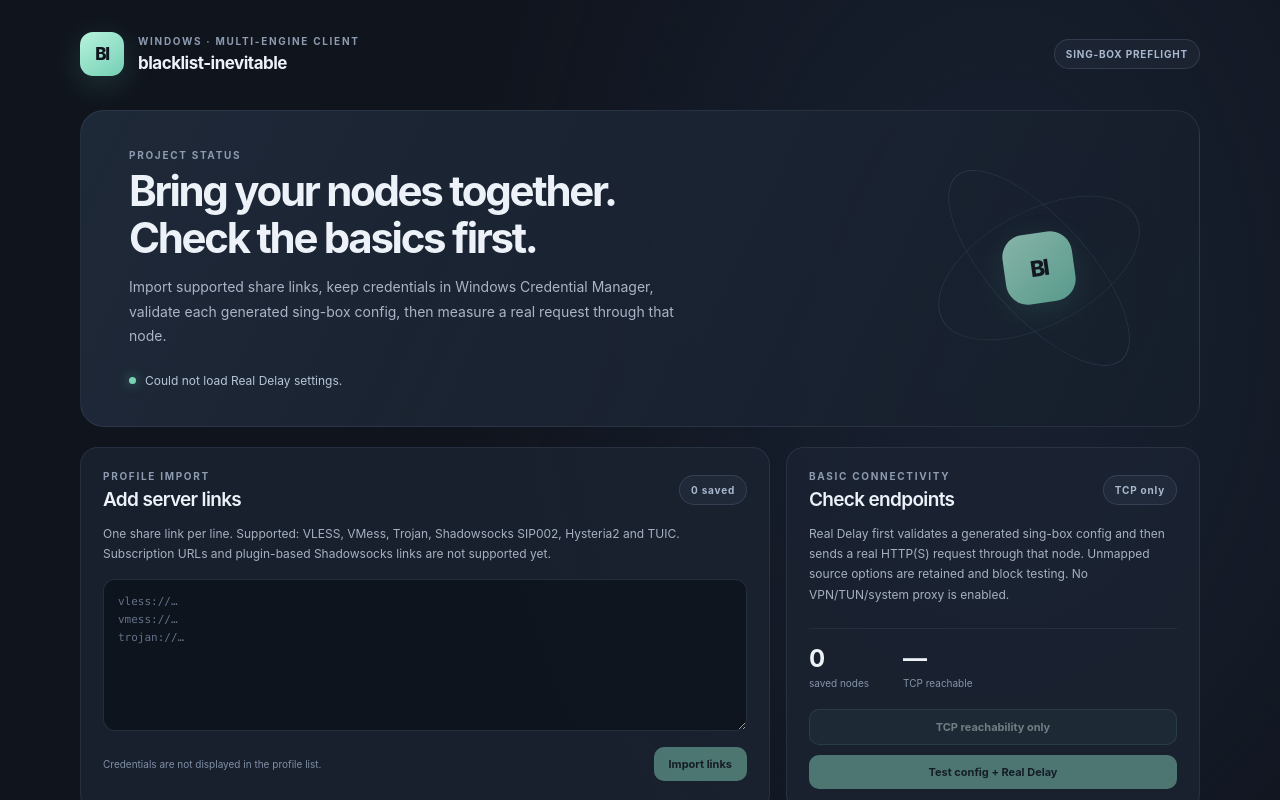
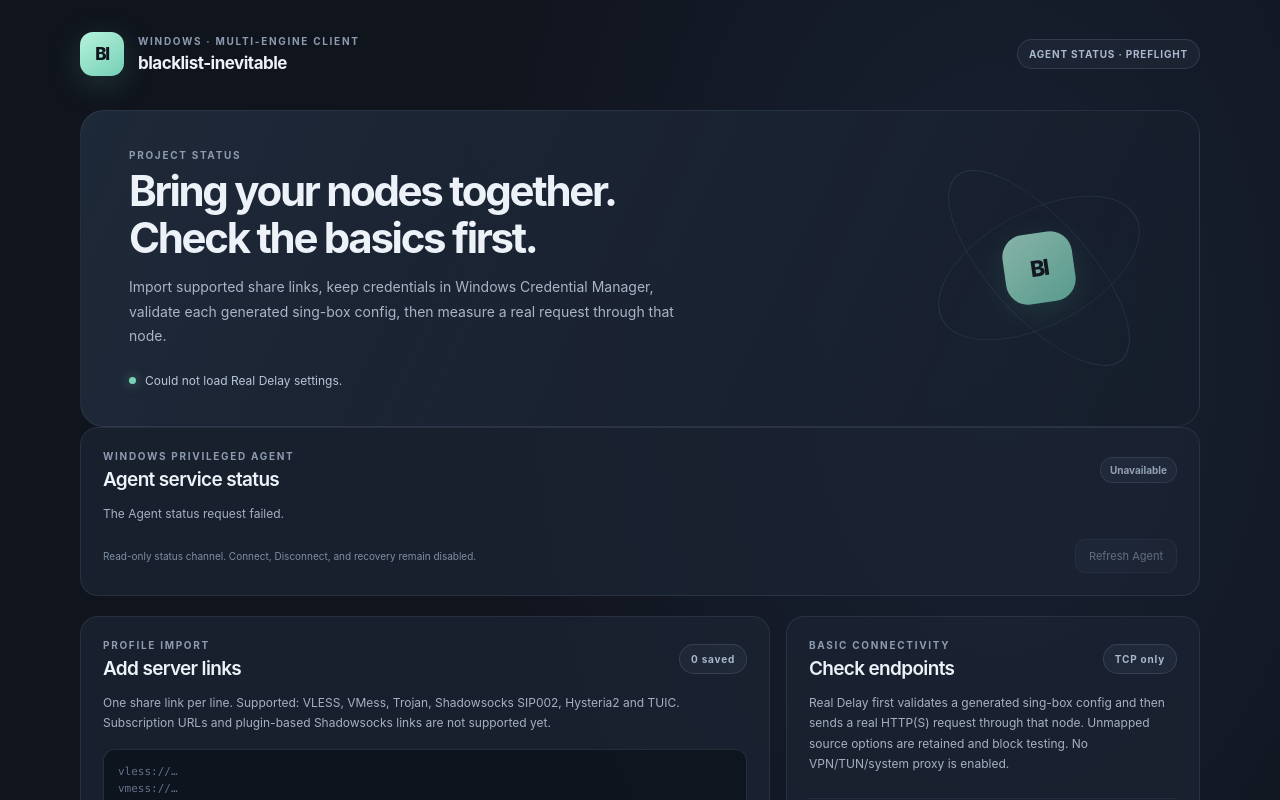
Before and after one commit to hatinati2/blacklist-inevitable, a React (Vite) app: page / in a window 1280 px wide. Shown: the top 800 px of the page. Built offline with nearby package versions, Linux system fonts and the light colour scheme.

Commit message:
feat(ui): show privileged Agent status

```diff
--- a/src/ui/App.tsx
+++ b/src/ui/App.tsx
@@ -18,6 +18,12 @@ type AppStatus = {
   singBoxInstalled: boolean;
   runtimeCleanupHealthy: boolean;
   engines: EngineTarget[];
+};
+
+type AgentServiceStatus = {
+  available: boolean;
+  state: "running" | "unavailable" | "unsupported";
+  detail: string;
 };
 
 type Profile = {
@@ -64,6 +70,8 @@ type EndpointResult = {
 
 export default function App() {
   const [status, setStatus] = useState<AppStatus | null>(null);
+  const [agentStatus, setAgentStatus] = useState<AgentServiceStatus | null>(null);
+  const [agentStatusLoading, setAgentStatusLoading] = useState(false);
   const [profiles, setProfiles] = useState<Profile[]>([]);
   const [shareText, setShareText] = useState("");
   const [endpointResults, setEndpointResults] = useState<EndpointResult[] | null>(null);
@@ -91,6 +99,22 @@ export default function App() {
       setStatus(null);
       setMessage("Browser preview mode — run the desktop app to access local profiles.");
       setPreviewMode(true);
+    }
+  }, []);
+
+  const refreshAgentStatus = useCallback(async () => {
+    setAgentStatusLoading(true);
+    try {
+      const nextStatus = await invoke<AgentServiceStatus>("get_agent_service_status");
+      setAgentStatus(nextStatus);
+    } catch (error) {
+      setAgentStatus({
+        available: false,
+        state: "unavailable",
+        detail: typeof error === "string" ? error : "The Agent status request failed.",
+      });
+    } finally {
+      setAgentStatusLoading(false);
     }
   }, []);
 
@@ -141,9 +165,10 @@ export default function App() {
 
   useEffect(() => {
     void refreshStatus();
+    void refreshAgentStatus();
     void refreshProfiles();
     void refreshRealDelaySettings();
-  }, [refreshStatus, refreshProfiles, refreshRealDelaySettings]);
+  }, [refreshStatus, refreshAgentStatus, refreshProfiles, refreshRealDelaySettings]);
 
   const engines = status?.engines ?? [
     { kind: "sing-box", binaryName: "sing-box", integrationStage: "implemented · preflight only" },
@@ -278,7 +303,7 @@ export default function App() {
             <h1>blacklist-inevitable</h1>
           </div>
         </div>
-        <span className="stage-tag">SING-BOX PREFLIGHT</span>
+        <span className="stage-tag">AGENT STATUS · PREFLIGHT</span>
       </header>
 
       <section className="hero">
@@ -311,6 +336,39 @@ export default function App() {
           </p>
         </section>
       )}
+
+      <section className="panel">
+        <div className="panel-heading">
+          <div>
+            <p className="eyebrow">WINDOWS PRIVILEGED AGENT</p>
+            <h2>Agent service status</h2>
+          </div>
+          <span className={agentStatus?.available ? "result-pill success" : "result-pill neutral"}>
+            {agentStatusLoading && !agentStatus
+              ? "Checking…"
+              : agentStatus?.available
+                ? "Responding"
+                : agentStatus?.state === "unsupported"
+                  ? "Windows only"
+                  : "Unavailable"}
+          </span>
+        </div>
+        <p className="panel-copy" aria-live="polite">
+          {agentStatus?.detail ?? "Checking the local Agent service…"}
+        </p>
+        <div className="panel-actions">
+          <span className="hint-text">
+            Read-only status channel. Connect, Disconnect, and recovery remain disabled.
+          </span>
+          <button
+            className="quiet-button"
+            onClick={() => void refreshAgentStatus()}
+            disabled={previewMode || agentStatusLoading}
+          >
+            {agentStatusLoading ? "Checking…" : "Refresh Agent"}
+          </button>
+        </div>
+      </section>
 
       <section className="workspace-grid">
         <article className="panel import-panel">
```
